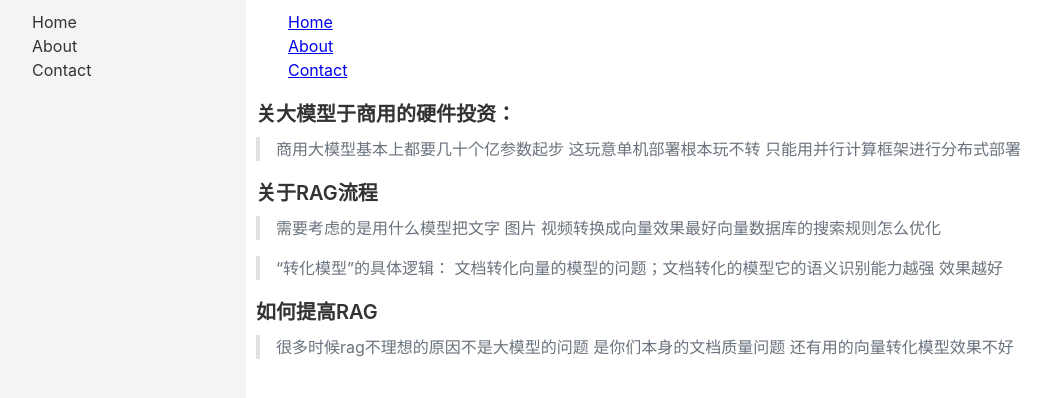
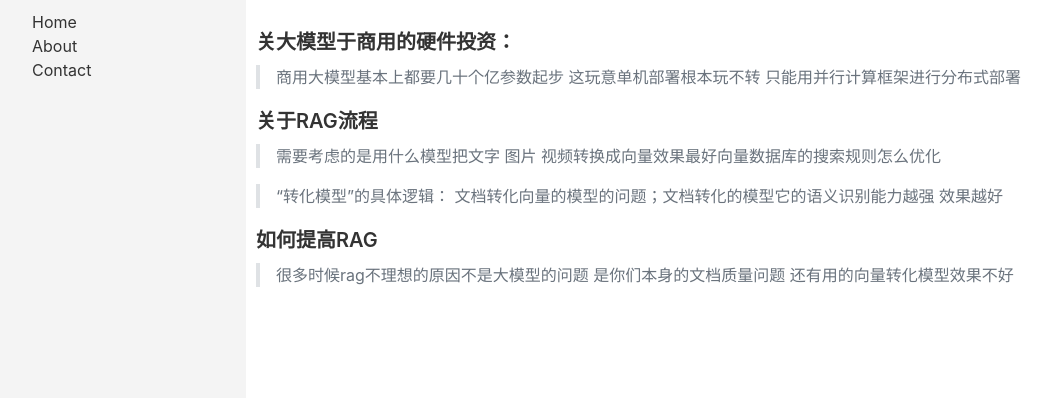
Before and after one commit to xly1981/md, a Jekyll site: the page built from docs/AI/AI_summary.md, in a window 1280 px wide. Shown: the top 398 px of the page, without its empty margins (10-1061 px from the left). Built offline with Jekyll 4.4.1, drawn with Linux system fonts in a browser that asks for light colours; our own code applies the rules of GitHub Pages for plain Markdown files.

Commit message:
Update AI_summary.md

```diff
--- a/docs/AI/AI_summary.md
+++ b/docs/AI/AI_summary.md
@@ -1,4 +1,4 @@
-{% include sidebar.html %}
+
 
 ### 关大模型于商用的硬件投资：
 > 商用大模型基本上都要几十个亿参数起步  这玩意单机部署根本玩不转  只能用并行计算框架进行分布式部署
```
